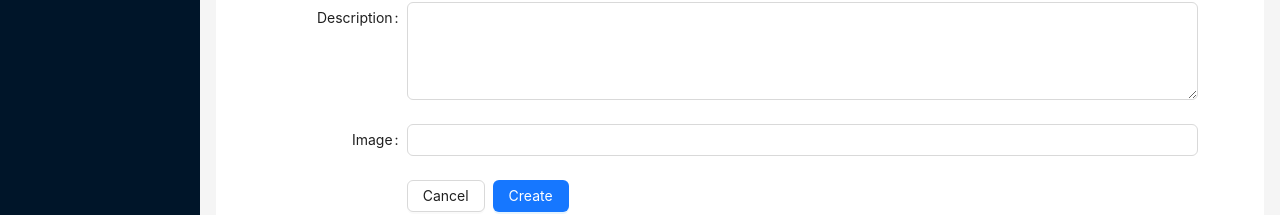
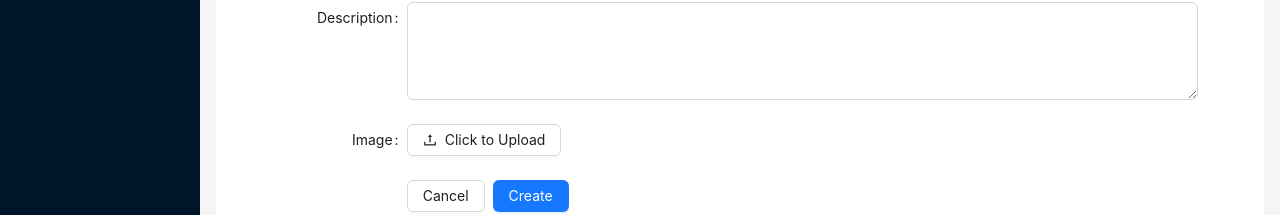
Before and after one commit to vladtymo/React-TS-Shop-NPD211, a React (Vite) app: page /create in a window 1280 px wide. Shown: the part 482-697 px from the top of the page. Built offline with nearby package versions, Linux system fonts and the light colour scheme; no server answers.

Commit message:
Upload product image as a file

```diff
--- a/package.json
+++ b/package.json
@@ -12,6 +12,7 @@
   "dependencies": {
     "@ant-design/icons": "^5.5.1",
     "antd": "^5.21.6",
+    "axios": "^1.7.7",
     "react": "^18.3.1",
     "react-dom": "^18.3.1",
     "react-router-dom": "^6.28.0"
--- a/src/components/CreateProduct.tsx
+++ b/src/components/CreateProduct.tsx
@@ -1,11 +1,16 @@
-import { Button, Form, FormProps, Input, InputNumber, message, Select, Space } from 'antd'
+import { Button, Form, FormProps, Input, InputNumber, message, Select, Space, Upload } from 'antd'
 import TextArea from 'antd/es/input/TextArea'
 import { useEffect, useState } from 'react'
 import { useNavigate } from 'react-router-dom';
 import { CategoryModel, CategoryOption, ProductFormField } from '../models/products';
-import { LeftOutlined } from '@ant-design/icons';
+import { LeftOutlined, UploadOutlined } from '@ant-design/icons';
+import axios from 'axios';
 
 const api = import.meta.env.VITE_PRODUCTS_API;
+
+const normFile = (e: any) => {
+    return e?.file.originFileObj;
+};
 
 export default function CreateProduct() {
 
@@ -23,16 +28,15 @@ export default function CreateProduct() {
     }, []);
 
     const onSubmit: FormProps<ProductFormField>['onFinish'] = (item) => {
-
         console.log(item);
 
-        fetch(api, {
-            method: "POST",
-            body: JSON.stringify(item),
-            headers: {
-                "Content-type": "application/json; charset=UTF-8"
-            }
-        }).then(res => {
+        const data = new FormData();
+
+        for (const key in item) {
+            data.append(key, item[key as keyof ProductFormField] as string | File);
+        }
+
+        axios.post(api, data).then(res => {
             if (res.status === 200) {
                 message.success("Product created successfully!");
                 navigate("/products");
@@ -82,8 +86,13 @@ export default function CreateProduct() {
                 <Form.Item<ProductFormField> label="Description" name="description">
                     <TextArea rows={4} />
                 </Form.Item>
-                <Form.Item<ProductFormField> label="Image" name="imageUrl">
+                {/* <Form.Item<ProductFormField> label="Image" name="imageUrl">
                     <Input />
+                </Form.Item> */}
+                <Form.Item<ProductFormField> label="Image" name="image" valuePropName="file" getValueFromEvent={normFile}>
+                    <Upload maxCount={1}>
+                        <Button icon={<UploadOutlined />}>Click to Upload</Button>
+                    </Upload>
                 </Form.Item>
                 <Form.Item
                     wrapperCol={{
--- a/src/models/products.ts
+++ b/src/models/products.ts
@@ -14,7 +14,8 @@ export interface ProductFormField {
     price: number;
     discount: number;
     quantity: number;
-    imageUrl?: string;
+    // imageUrl?: string;
+    image?: File;
     categoryId: string;
     description?: string;
 }
```
Also changed, not shown: 1 other file (tests, documents, lock files or other folders).
